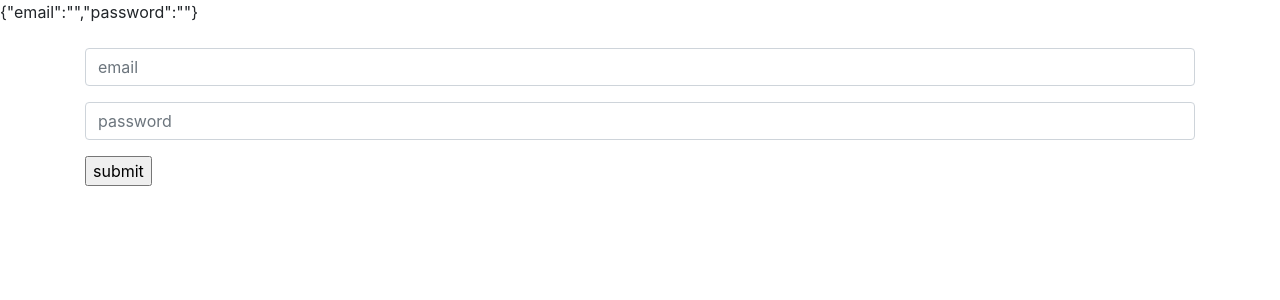
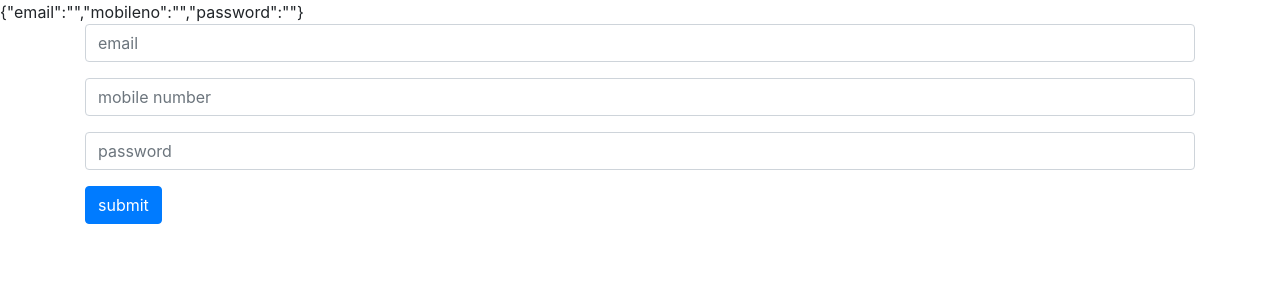
Before and after one commit to chiragrajbr/react, a React (Create React App) app in the folder chirag/: page / in a window 1280 px wide. Shown: the top 300 px of the page. Built offline with nearby package versions, Linux system fonts and the light colour scheme.

Commit message:
use state

```diff
--- a/chirag/src/App.js
+++ b/chirag/src/App.js
@@ -14,6 +14,8 @@
 //import Axios1 from "./Axios/Axios1"
 //import ContactHome from "./Contact/ContactHome"
 
+//import Form3 from "./Hooks usestate/Form3"
+
 /*import Navbar from "./Routing/Navbar"
 import { BrowserRouter as Router, Routes, Route } from 'react-router-dom'
 import Home from "./Routing/Home"
@@ -22,10 +24,10 @@ import About from "./Routing/About"*/
 //import Hook1 from "./Hooks/Hook1"
 //import Flipkart from "./Hooks/Flipkart"
 //import Hook2form from "./Hooks/Hook2form"
-import Formusestate from "./Hooks usestate/Formusestate"
+import Form3 from "./Hooks usestate/Form3"
 function App(){
     return <div>
-        <Formusestate />
+        <Form3 />
         </div>
 }
 export default App
--- /dev/null
+++ b/chirag/src/Hooks usestate/Form3.jsx
@@ -0,0 +1,29 @@
+//usestate in form
+//single handler for multiple tags
+import React from 'react'
+import { useState } from 'react'
+
+const Form3 = () => {
+    let [form,updateform]=useState({email:"",mobileno:"",password:""})
+    let update_details=(event)=>{
+        updateform({...form,[event.target.name]:event.target.value})
+    }
+
+  return (
+    <div>
+        {JSON.stringify(form)}
+        <div className="container">
+      <form  onSubmit={(event)=>{
+        event.preventDefault()
+      }}>
+        <div className='form-group'><input type="text" placeholder='email' name='email' className='form-control' onChange={update_details}/></div>
+        <div className='form-group'><input type="text" placeholder='mobile number' name='mobileno' className='form-control'  onChange={update_details}/></div>
+        <div className='form-group'><input type="text" placeholder='password' name='password' className='form-control'  onChange={update_details} /></div>
+        <button className='btn btn-primary'>submit</button>
+      </form>
+      </div>
+    </div>
+  )
+}
+
+export default Form3
--- a/chirag/src/Hooks usestate/Formusestate.jsx
+++ b/chirag/src/Hooks usestate/Formusestate.jsx
@@ -1,4 +1,5 @@
 //using usestate in form
+//handlers with in tag
 import React from 'react'
 import { useState } from 'react'
 
--- a/chirag/src/Hooks usestate/Hook2form.jsx
+++ b/chirag/src/Hooks usestate/Hook2form.jsx
@@ -1,4 +1,5 @@
 //hook usestate with form
+//separate handlers
 import React from 'react'
 import { useState } from 'react'
 
```
